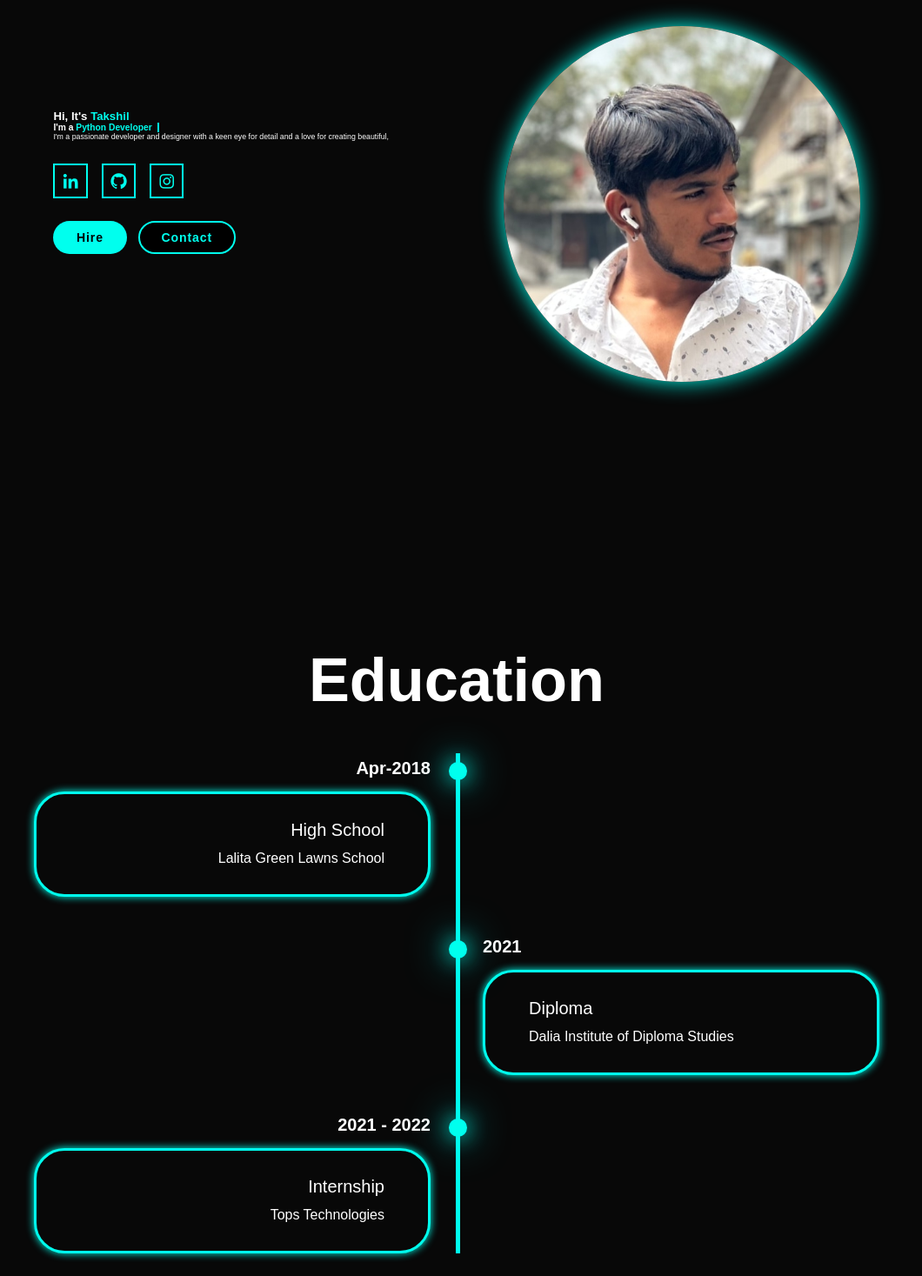
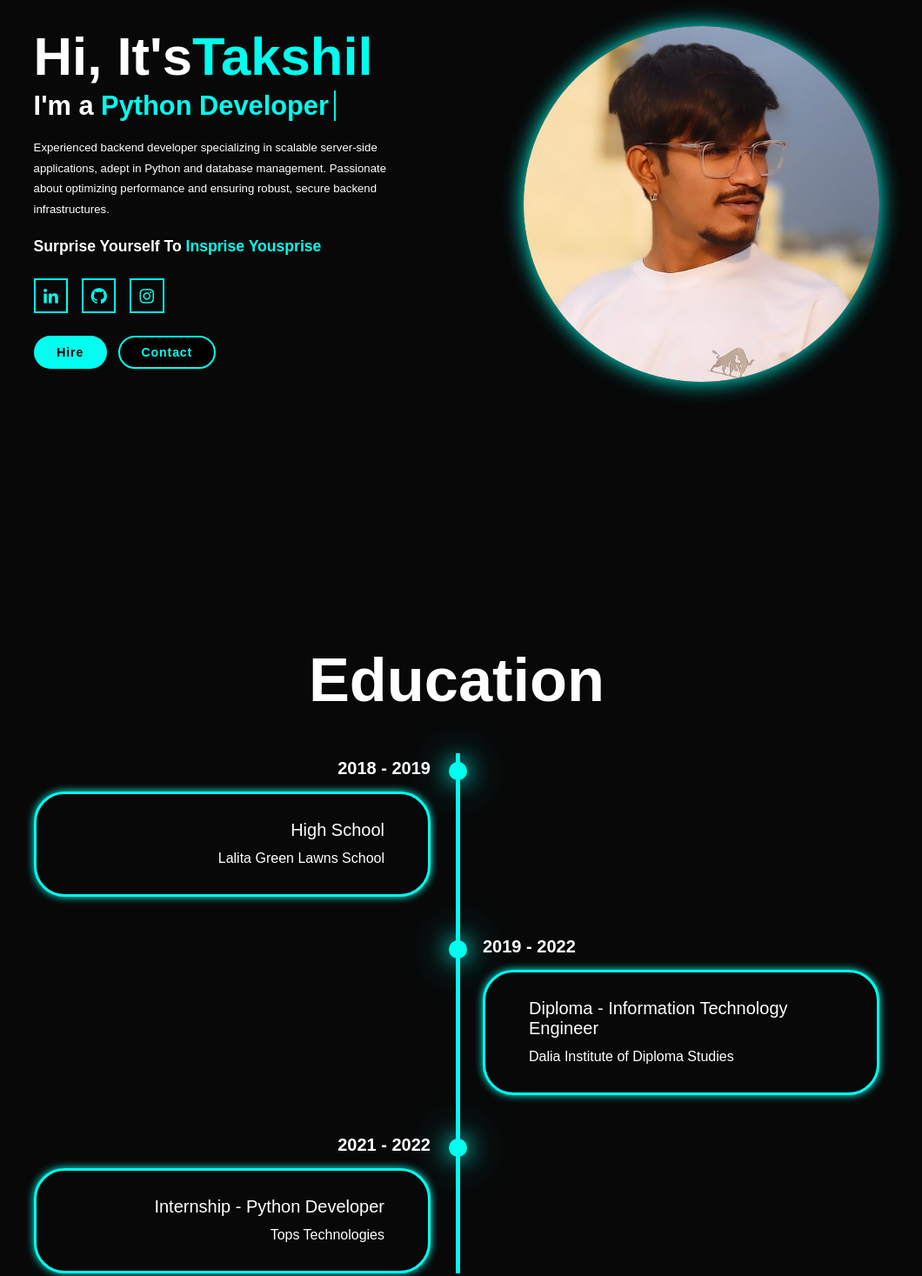
Before and after one commit to takshil1553/potfolio-takshil, a plain HTML site: page index.html in a window 1280 px wide. Shown: the part 191-1658 px from the top of the page at 87% size, without its empty margins (115-1175 px from the left). Drawn offline with nearby package versions, Linux system fonts and the light colour scheme.

Commit message:
some changes

```diff
--- a/index.html
+++ b/index.html
@@ -28,27 +28,31 @@
     </header>
 
     <section class="home" id="home">
-        <div class="home-content">
-            <h1>Hi, It's <span> Takshil</span></h1>
+        <div class="home-context">
+            <h1>Hi, It's<span>Takshil</span></h1>
             <h3 class="text-animation">I'm a <span></span></h3>
             <p>
-                I'm a passionate developer and designer with a keen eye for detail and a love for creating beautiful,
+                Experienced backend developer specializing in scalable server-side applications, adept in Python and database management. Passionate about optimizing performance and ensuring robust, secure backend infrastructures.
             </p>
-
+            <div class="home-line">
+                <br>
+                <br>
+            <a href="#" class="logo">Surprise Yourself To
+                <span>Insprise Yousprise</span></a>
+            </div>
             <div class="social-icons">
-                <a href="#"><i class ='bx bxl-linkedin'></i></a>
-                <a href="#"><i class='bx bxl-github'></i></a>
-                <a href="#"><i class='bx bxl-instagram'></i></a>
+                <a href="https://in.linkedin.com/in/takshil-bundela?original_referer=https%3A%2F%2Fwww.google.com%2F"><i class ='bx bxl-linkedin'></i></a>
+                <a href="https://github.com/takshil1553"><i class='bx bxl-github'></i></a>
+                <a href="https://www.instagram.com/_takshil_555_/"><i class='bx bxl-instagram'></i></a>
             </div>
 
             <div class="btn-group">
                 <a href="#contact" class="btn">Hire</a>
-                <a href="#contact"
-                class="btn">Contact</a>
+                <a href="tel:+919725868558" class="btn">Contact</a>
             </div>
         </div>
             <div class="home-img">
-                <img src="image.jpg" alt="">
+                <img src="04.jpg" alt="">
             </div>
 
     </section>
@@ -59,7 +63,7 @@
 
             <div class="timeline-item">
                 <div class="timeline-dot"></div>
-                <div class="timeline-date">Apr-2018</div>
+                <div class="timeline-date">2018 - 2019</div>
                 <div class="timeline-content">
                     <h3>High School</h3>
                     <p>Lalita Green Lawns School</p>
@@ -68,9 +72,9 @@
 
             <div class="timeline-item">
                 <div class="timeline-dot"></div>
-                <div class="timeline-date">2021</div>
+                <div class="timeline-date">2019 - 2022</div>
                 <div class="timeline-content">
-                    <h3>Diploma</h3>
+                    <h3>Diploma - Information Technology Engineer</h3>
                     <p>Dalia Institute of Diploma Studies</p>
                 </div>
             </div>
@@ -79,7 +83,7 @@
                 <div class="timeline-dot"></div>
                 <div class="timeline-date">2021 - 2022</div>
                 <div class="timeline-content">
-                    <h3>Internship</h3>
+                    <h3>Internship - Python Developer</h3>
                     <p>Tops Technologies</p>
                 </div>
             </div>
@@ -208,9 +212,10 @@
             <span>Email:</span> <a href="mailto:takshilbundela.15@gmail.com">takshilbundela.15@gmail.com</a>
         </div>
         <div class="social">
-            <a href="#"><i class ='bx bxl-linkedin'></i></a>
-            <a href="#"><i class='bx bxl-github'></i></a>
-            <a href="#"><i class='bx bxl-instagram'></i></a>
+            <a href="https://in.linkedin.com/in/takshil-bundela?original_referer=https%3A%2F%2Fwww.google.com%2F"><i class ='bx bxl-linkedin'></i></a>
+            <a href="https://github.com/takshil1553"><i class='bx bxl-github'></i></a>
+            <a href="https://www.instagram.com/_takshil_555_/
+            "><i class='bx bxl-instagram'></i></a>
         </div>
 
         <ul class="list">
--- a/style.css
+++ b/style.css
@@ -125,6 +125,17 @@ span{
     line-height: 1.8;
     max-width: 1000px;
 }
+.home-line .logo{
+    font-size: 2rem;
+    font-weight: 800;
+    color: var(--text-color);
+    cursor: pointer;
+    transition: 0.3 ease;
+
+}
+.home-line .logo:hover{
+    text-shadow: 0 0 25px var(--main-color);
+}
 .social-icons a{
     display: inline-flex;
     justify-content: center;
@@ -213,7 +224,11 @@ span{
     }
     41%,
     60%{
-        content: "software Tester";
+        content: "Software Tester";
+    }
+    61%,
+    80%{
+        content: "Devops";
     }
 }
 @keyframes typing{
```
Also changed, not shown: 04.jpg (added).
